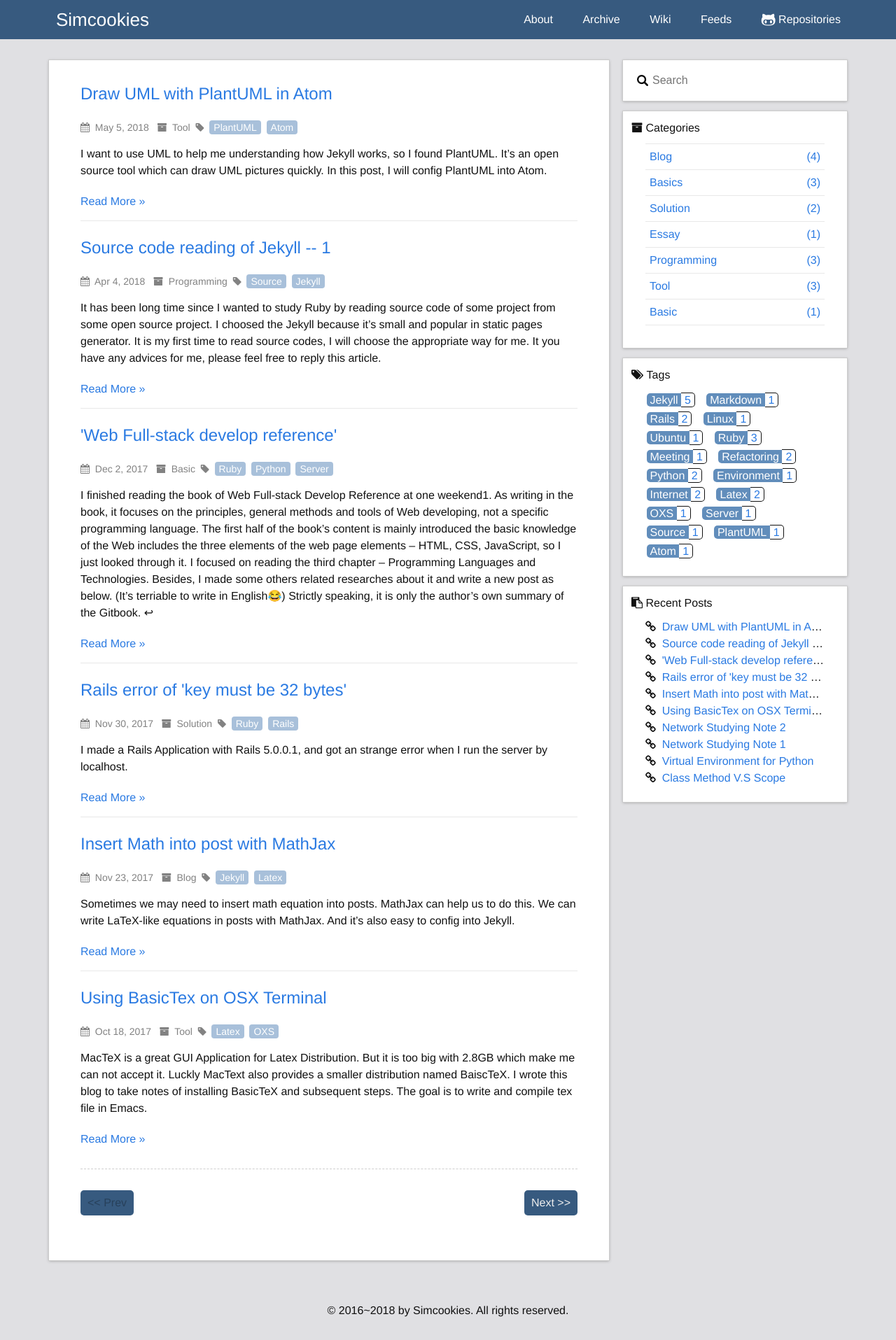
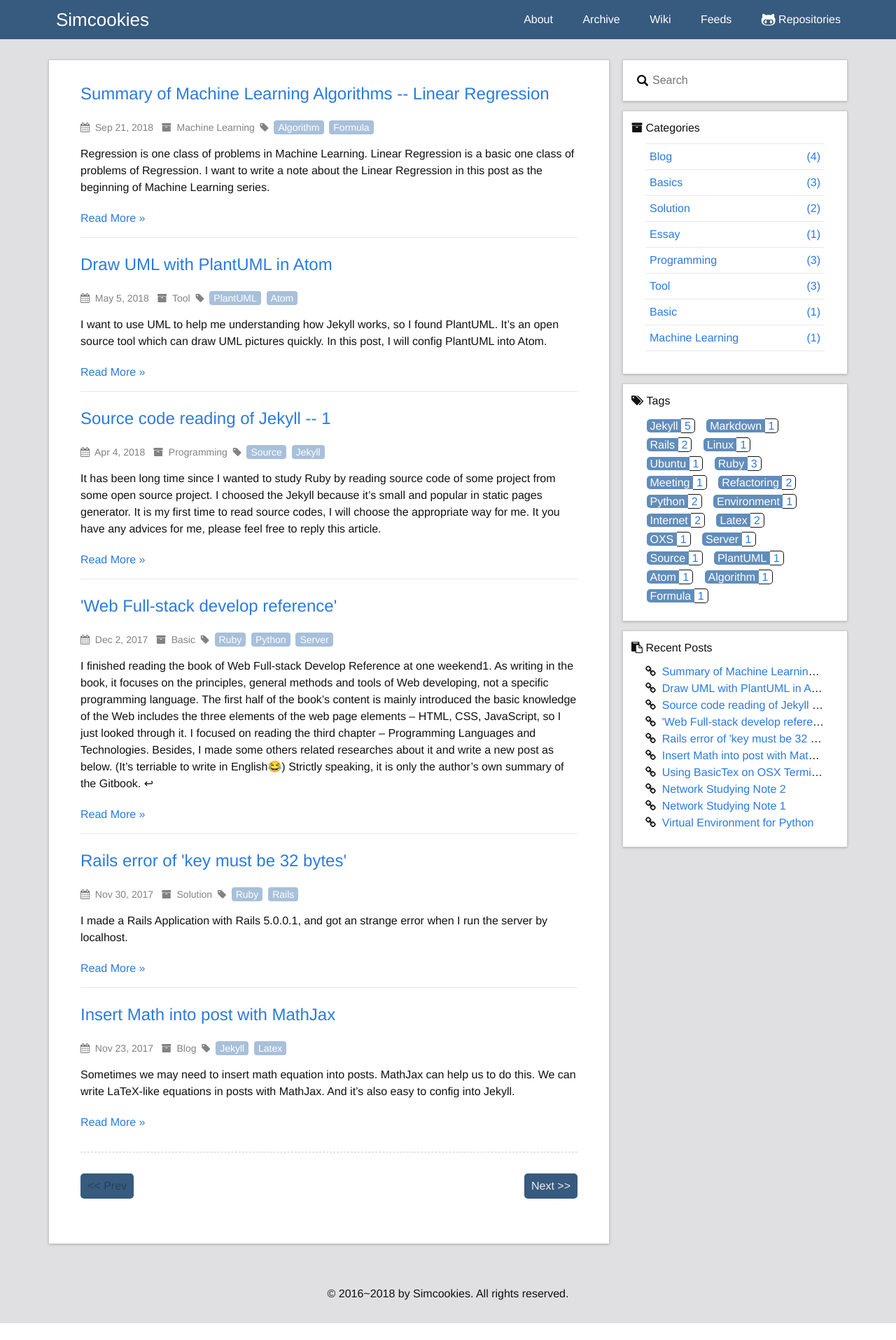
Before and after one commit to Simcookies/gitio, a Jekyll site: the page built from index.html, in a window 1280 px wide. Shown: the whole page at 70% size. Built offline with Jekyll 4.4.1, drawn with Linux system fonts in a browser that asks for light colours; nearby versions of some CDN libraries; emoji names are drawn with the system emoji font; the list of posts is cut into pages by our own code; some of the changed lines change nothing that is shown.

Commit message:
linear regression posted

````diff
--- a/_includes/head.html
+++ b/_includes/head.html
@@ -13,6 +13,17 @@
   <script src="https://ajax.googleapis.com/ajax/libs/jquery/1.12.0/jquery.min.js"></script>
   <script src="https://ajax.googleapis.com/ajax/libs/jqueryui/1.11.4/jquery-ui.min.js"></script>
   <script src="https://cdn.mathjax.org/mathjax/latest/MathJax.js?config=TeX-AMS-MML_HTMLorMML"></script>
+  <script type="text/x-mathjax-config">
+   MathJax.Hub.Config({
+       showProcessingMessages: false,
+       messageStyle: "none",
+       jax: ["input/TeX", "output/HTML-CSS"],
+       tex2jax: {
+           inlineMath: [ ['$','$'], ["\\(","\\)"] ],
+           displayMath: [ ['$$','$$'], ["\\[","\\]"] ]
+       }
+   });
+  </script>
   <script src="/public/script/main.js"></script>
   <link rel="shortcut icon" type="image/x-icon" href="/public/favicon.ico">
 </head>
--- /dev/null
+++ b/_posts/2018-09-21-summary-of-machine-learning-linear-regression.md
@@ -0,0 +1,117 @@
+---
+title: "Summary of Machine Learning Algorithms -- Linear Regression"
+date: 2018-09-21 14:53:00 +09000
+category: machine Learning
+tags: algorithm formula
+toc: true
+---
+
+**Regression** is one class of problems in Machine Learning. Linear Regression is a basic one class of problems of Regression. I want to write a note about the Linear Regression in this post as the beginning of Machine Learning series.
+
+-------------------------------------------------------------------------------
+## Brief Introduction
+
+Regression problems want to find the relationship between the input variables and output variables. The *Regression* was used from a 19th-Century scientist.
+*Linear Regression* is most basic problems of Regression. We want to make a model to describe the relationship between input and output.
+So let's assume the input variables are $x_1, x_2, \dots , x_n$, and the output varibale is $y$. This formula shows the linear relationship between them:
+
+$$
+y=m_1x_1+m_2x_2 + \dots+m_nx_n+b=m^Tx+b
+$$
+
+Here, $m_i$ is coefficient. The $m = (m_1, m_2, \dots, m_n)$ and $x = (x_1, x_2, \dots, x_n)$ are vector, the $b$ calls bias. We have the model now, what we want to do next is to find the $m$ and $b$ with given **dataset** and then, we can use the model to make some prediction of some unknown data.
+
+-------------------------------------------------------------------------------
+# The case of 2-dimesion
+
+For the 2-dimesion (just one input varibale $x$ with one output variable $y$), we can get $m$ and $b$ easily. The model formula becomes $y=mx+b$ which is a very easy line and we call it the *best fit line*. $$m$$ is the best fit line slope and $b$ is best fit line y-intercept.
+
+Now, we have one dataset with $(x^{(1)}, y^{(1)}), (x^{(2)}, y^{(2)}), \dots, (x^{(m)}, y^{(m)})$. Here is the plot of them:
+
+![dataset of linear regression](/public/image/dataset_lr.png)
+
+We can get $m$ and $b$ quite easily with these formulas:
+
+$$
+\begin{align}
+m&=\frac{\overline x \overline y - \overline{xy}}{\overline x^2 - \overline {x^2}} \\
+b&=\overline y - m\overline x
+\end{align}
+$$
+
+After this, we can draw the best fit line as blue line, which is also our model. According this line, we can make prediction of $x=40$ which plot as red point:
+![linear regression prediction](/public/image/dataset_lr_prediction.png)
+
+-------------------------------------------------------------------------------
+# For the generalized case
+
+For the generalized case, $m$ is a vector. So we can not get it easily. Now assume the $h(x)$ is the **Hypothesis** model:
+
+$$
+h(x^{(i)})=m^Tx^{(i)}+b
+$$
+
+We can use a **cost function** -- **Mean Squared Error** (MSE) to evaludate this model:
+
+$$
+J(m, b) = \frac{1}{2n}\sum_{i=1}^n\left[h(x^{(i)})-y^{(i)}\right]^2
+$$
+
+$1/2n$ here is just for caculating convenice. What we need to do it to find the $m$ and $b$ to minimize the MSE wchich also means the line we made is as close as possible to those dataset points:
+
+$$
+\min_{m, b}J(m,b)
+$$
+
+Now the **Find unknown $m$ and $b$** becomes **Find the min value of $J$, and get $m$ and $b$**. This problem can be solved by **Gradient Descent** (which I want to give a another post to give some details).
+
+-------------------------------------------------------------------------------
+
+## Practice corner
+
+For the 2-D case, it's quite easy to achieve that:
+
+```python
+from statistics import mean
+import numpy as np
+import matplotlib.pyplot as plt
+
+def best_fit_slope_and_intercept(xs, ys):
+    m = (mean(xs) * mean(ys) - mean(xs * ys))/(mean(xs)**2 - mean(xs**2))
+    b = mean(ys) - m * mean(xs)
+    return m, b
+
+# train dataset
+xs = np.array([1,2,3,4,5,6,7,8,9], dtype=np.float64)
+ys = np.array([3,4,3,4,4,5,5,4,5], dtype=np.float64)
+
+m, b = best_fit_slope_and_intercept(xs, ys)
+regression_line = np.array([(m * x + b) for x in xs])
+
+# prediction
+predict_x = 10
+predict_y = m * predict_x + b
+
+# data visualization
+plt.scatter(xs, ys)
+plt.plot(xs, regression_line)
+plt.scatter(predict_x, predict_y, color='r')
+plt.show()
+```
+
+For generalized case, we can use `sklearn` package. here is the code sketch:
+
+```python
+from sklearn.linear_model import LinearRegression
+
+# Prepare some train dataset and test dataset
+clf = LinearRegression
+clf.fit(X_train, Y_train)
+accuracy = clf.score(X_test, Y_test)
+```
+
+In fact, the data preprocess is quite important step, it includes data cleaning and feature selection.
+That's a big topic, so I want to make another post to give details.
+
+> * [Linear Regression (Wiki)](https://en.wikipedia.org/wiki/Linear_regression)
+> * [pythonprogramming.net](https://pythonprogramming.net/regression-introduction-machine-learning-tutorial/)
--- a/_sass/_base.scss
+++ b/_sass/_base.scss
@@ -255,3 +255,14 @@ table {
         }
     }
 }
+
+/**
+ * MathJax
+ */
+.MathJax_Display {
+    overflow-x:auto;overflow-y:hidden;
+}
+
+.MathJax {
+    outline:0;
+}
````
Also changed, not shown: public/image/dataset_lr.png (added), public/image/dataset_lr_prediction.png (added).
